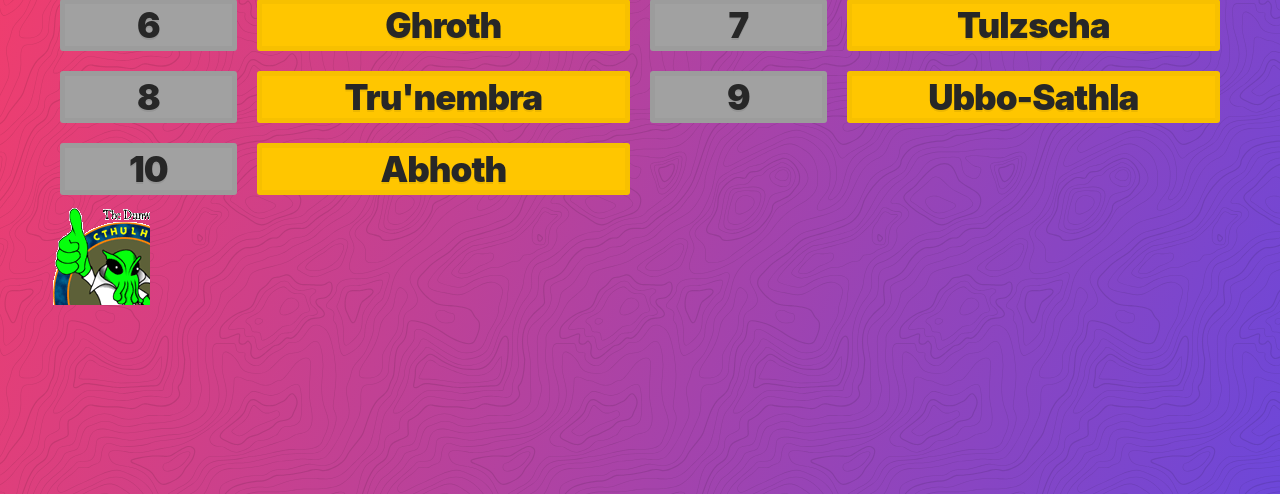
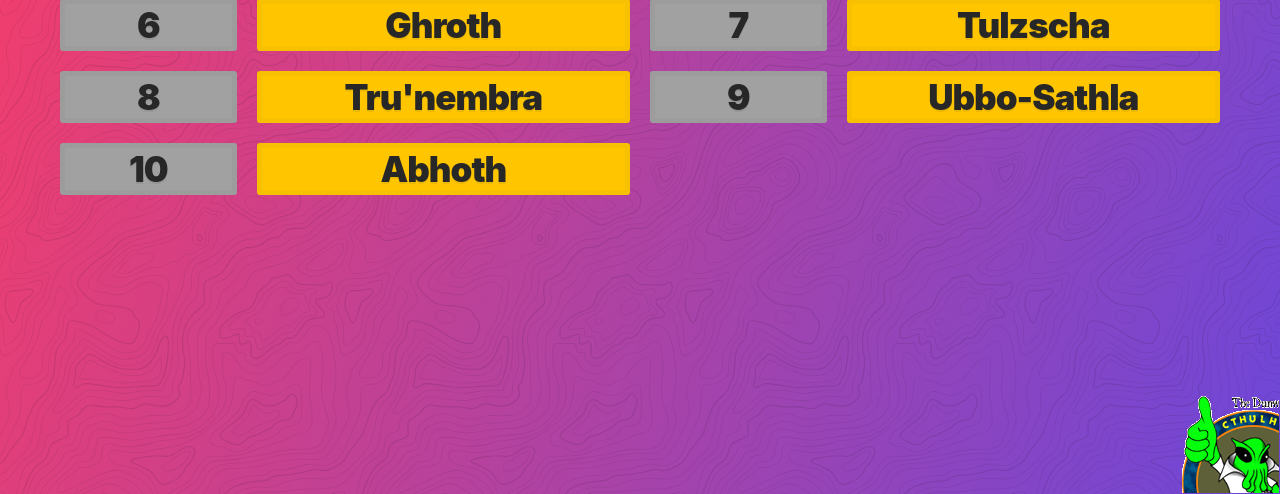
Before and after one commit to silolm/DIW-DAW, a PHP site: page /Tarea_06_CSSGrid_Layout.html in a window 1280 px wide. Shown: the part 306-800 px from the top of the page. Run offline with PHP 8.4, Linux system fonts and the light colour scheme.

Commit message:
Xulatrona

```diff
--- a/primeraEvaluacion/UD02/tareaCSSGrid_06/CSSgrid.css
+++ b/primeraEvaluacion/UD02/tareaCSSGrid_06/CSSgrid.css
@@ -32,15 +32,12 @@
 /*sello xulupolla y centrar H1*/
 
 #SealOfApproval {
+    background-image: url("cthulhu_approval.gif");
+    position: fixed;
+    right: 1px;
+    bottom: 1px;
     width: 100px;
     height: 100px;
-
-    background-image: url("cthulhu_approval.gif");
-    background-size: 150%;
-    background-repeat: no-repeat;
-
-    position: fixed;
-    justify-self: end
 }
 
 h1 {
```
